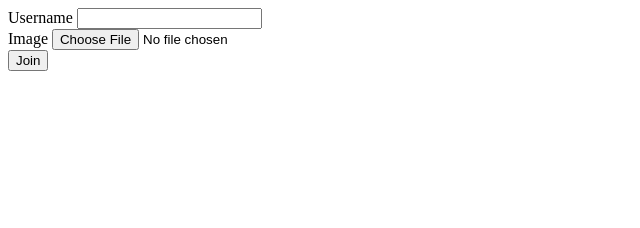
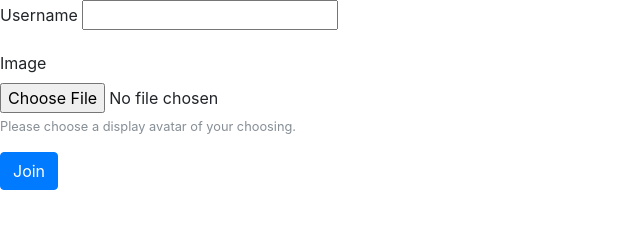
Before and after one commit to ALee-DF/vr-conference, a website: page public/index.html in a window 1280 px wide. Shown: the whole page, without its empty margins (0-640 px from the left). Drawn offline with nearby package versions, Linux system fonts and the light colour scheme.

Commit message:
Added Bootstrap styling to the login page. #2

```diff
--- a/public/index.html
+++ b/public/index.html
@@ -3,18 +3,30 @@
   <head>
     <meta charset="utf-8" />
     <title>VR Conference Sign In</title>
+    <link rel="stylesheet"
+      href="https://maxcdn.bootstrapcdn.com/bootstrap/4.0.0-beta.2/css/bootstrap.min.css"
+      integrity="sha384-PsH8R72JQ3SOdhVi3uxftmaW6Vc51MKb0q5P2rRUpPvrszuE4W1povHYgTpBfshb"
+      crossorigin="anonymous" />
   </head>
   <body>
     <form action="/signin" enctype="multipart/form-data" method="post">
-      <div>
+      <div class="form-group">
         <label for="username">Username</label>
         <input id="username" name="username" type="text required" />
       </div>
-      <div>
+      <div class="form-group">
         <label for="user-image">Image</label>
-        <input id="user-image" name="user-image" type="file" />
+        <input
+          type="file"
+          id="user-image"
+          class="form-control-file"
+          aria-describedby="filehelp"
+          name="user-image" />
+        <small id="filehelp" class="form-text text-muted">
+          Please choose a display avatar of your choosing.
+        </small>
       </div>
-      <button type="submit">Join</button>
+      <button type="submit" class="btn btn-primary">Join</button>
     </form>
   </body>
 </html>
```
